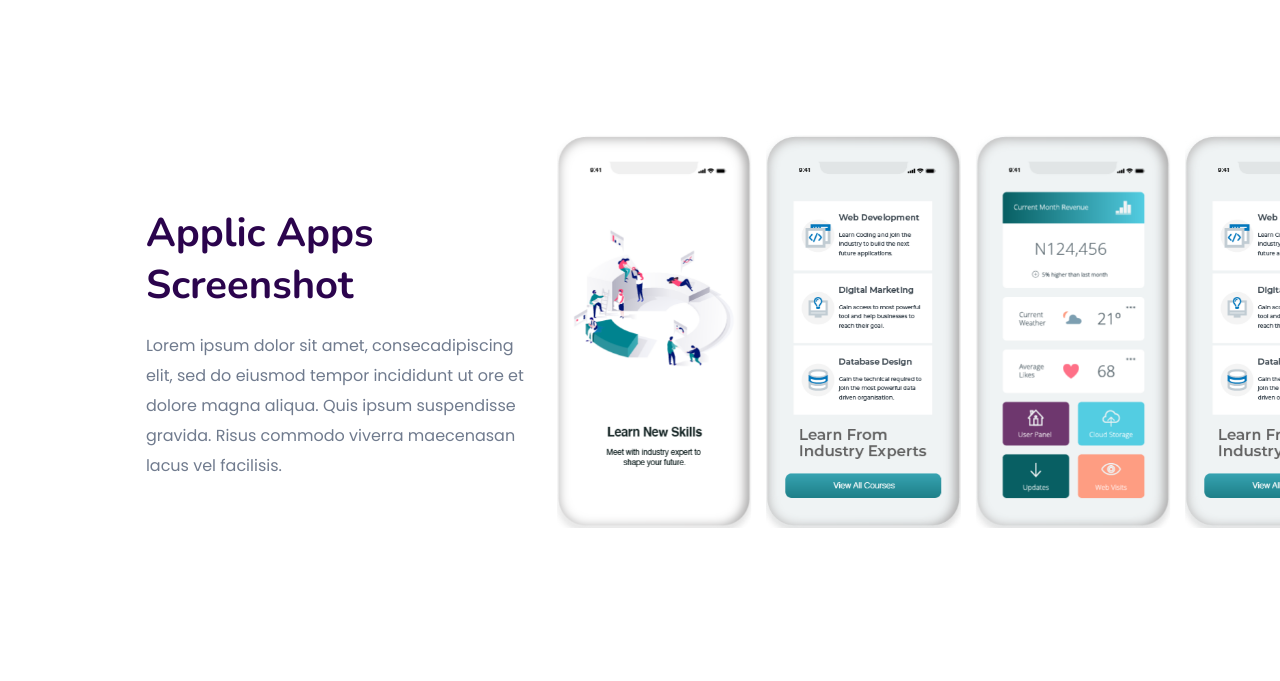
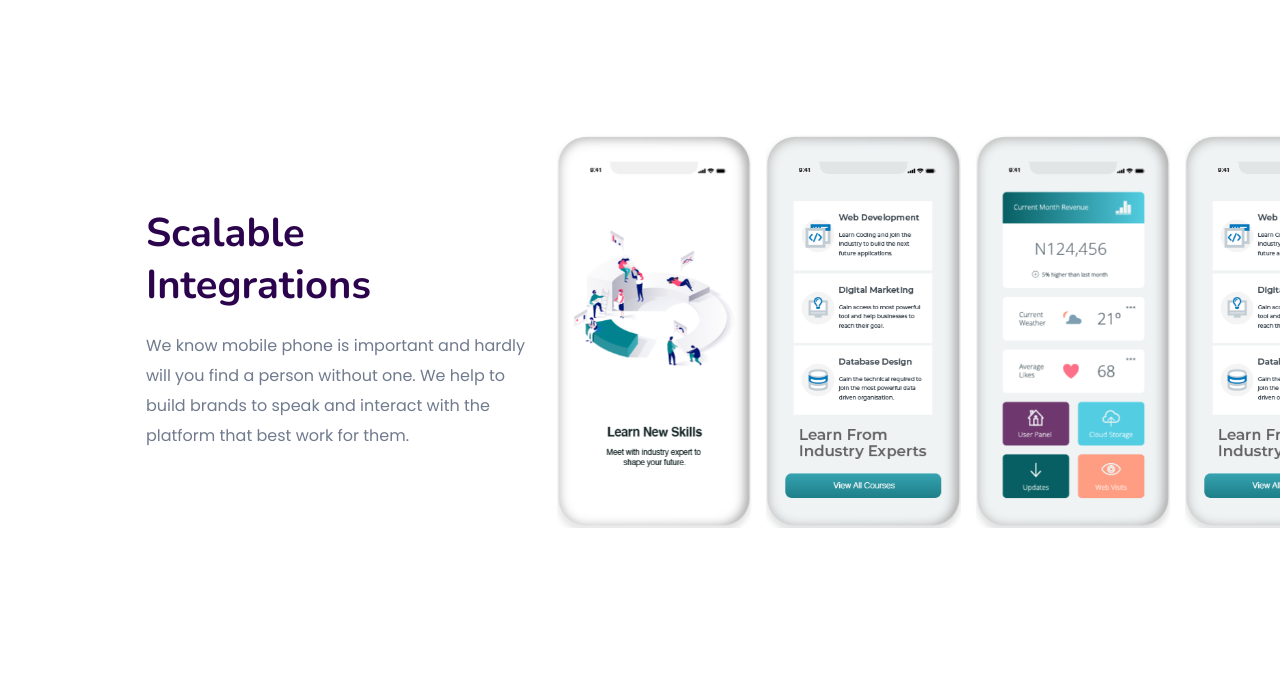
Before and after one commit to designscorecard/designscorecard, a Django app: page / in a window 1280 px wide. Shown: the part 4320-5001 px from the top of the page. Run offline with Django 3.2, Linux system fonts and the light colour scheme; some libraries are stand-ins or nearby versions.

Commit message:
Edited homepage with placeholder text

```diff
--- a/main/templates/home.html
+++ b/main/templates/home.html
@@ -16,7 +16,7 @@
                                 <div class="hero__caption">
                                     <span data-animation="fadeInUp" data-delay=".4s">Technologies for Impact</span>
                                     <h1 data-animation="fadeInUp" data-delay=".6s">Get things done<br>with our tools</h1>
-                                    <p data-animation="fadeInUp" data-delay=".8s">We provide applications fashioned to meet specific needs and help measure impact to run smooth business activities.</p>
+                                    <p data-animation="fadeInUp" data-delay=".8s">We provide solutions fashioned to meet specific needs and help measure impact to run smooth business activities.</p>
                                     <!-- Slider btn -->
                                    <div class="slider-btns">
                                         <!-- Hero-btn -->
@@ -219,8 +219,8 @@
                     <!-- slider Heading -->
                     <div class="col-xl-4 col-lg-4 col-md-8">
                         <div class="single-cases-info mb-30">
-                            <h3>Applic Apps<br> Screenshot</h3>
-                            <p>Lorem ipsum dolor sit amet, consecadipiscing elit, sed do eiusmod tempor incididunt ut ore et dolore magna aliqua. Quis ipsum suspendisse gravida. Risus commodo viverra maecenasan lacus vel facilisis. </p>
+                            <h3>Scalable<br> Integrations</h3>
+                            <p>We know mobile phone is important and hardly will you find a person without one. We help to build brands to speak and interact with the platform that best work for them. </p>
                         </div>
                     </div>
                     <!-- OwL -->
```
